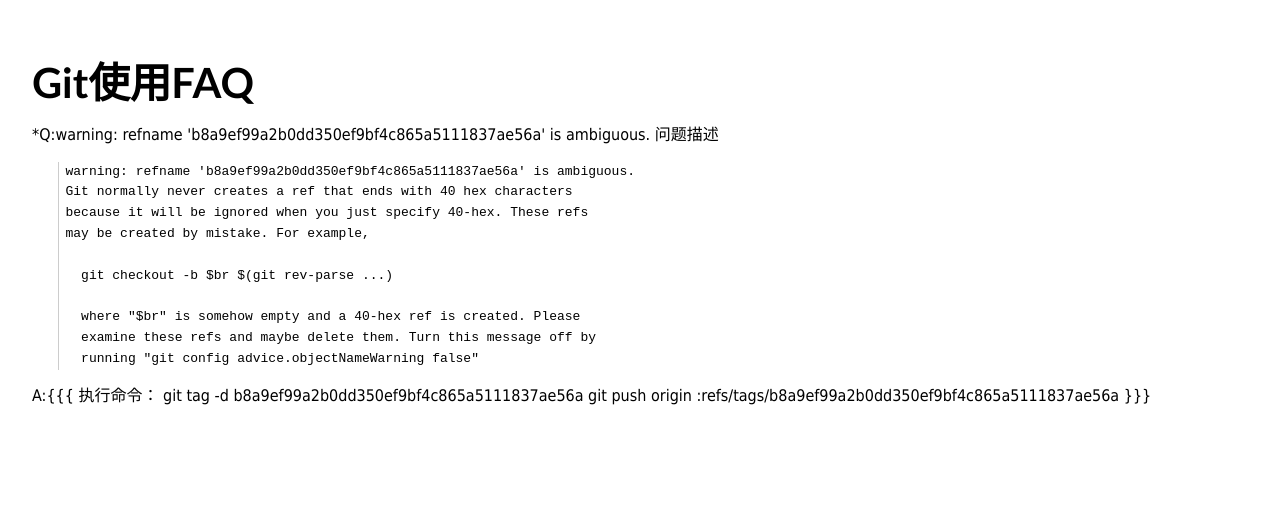
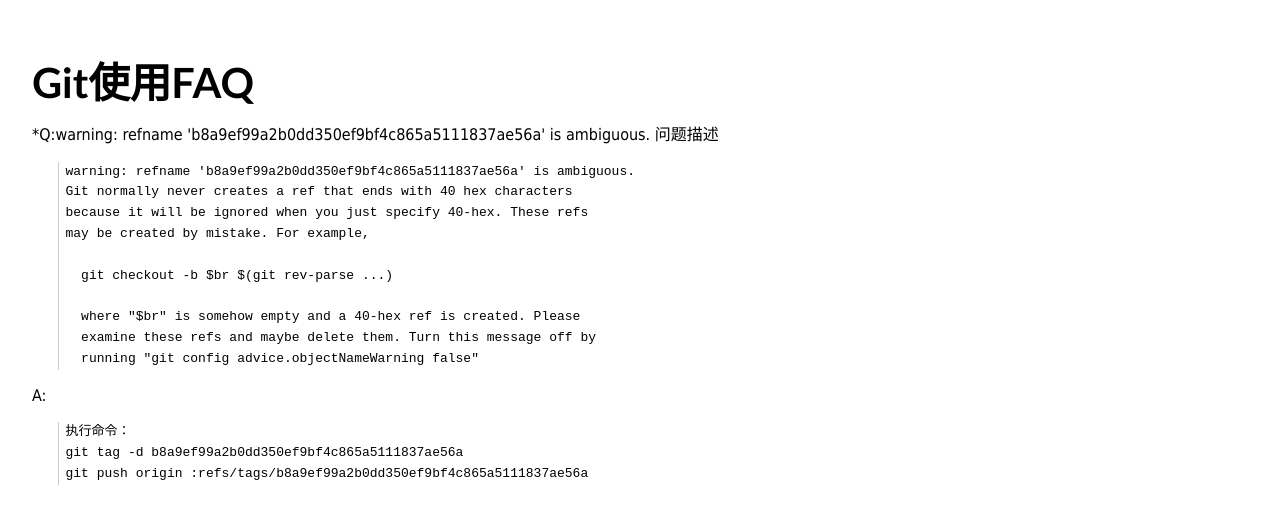
Before and after one commit to sunjiesh/sunjiesh.github.io, a Jekyll site: the page wiki/git/faq_of_usegit.html, which Jekyll copies as it is, in a window 1280 px wide. Shown: the top 524 px of the page. Built offline with Jekyll 4.4.1, drawn with Linux system fonts in a browser that asks for light colours.

Commit message:
Update wiki pages

```diff
--- a/wiki/git/faq_of_usegit.html
+++ b/wiki/git/faq_of_usegit.html
@@ -26,12 +26,13 @@
   running "git config advice.objectNameWarning false"
 </pre>
 <p>
-A:{{{
+A:
+</p>
+<pre>
 执行命令：
 git tag -d b8a9ef99a2b0dd350ef9bf4c865a5111837ae56a
 git push origin :refs/tags/b8a9ef99a2b0dd350ef9bf4c865a5111837ae56a
-}}}
-</p>
+</pre>
 
 </body>
 </html>
```
Also changed, not shown: wiki/git/usage_of_git.html (added, +22 -0 lines), wiki/vim/vim_plugin.html (+10 -1 lines).
